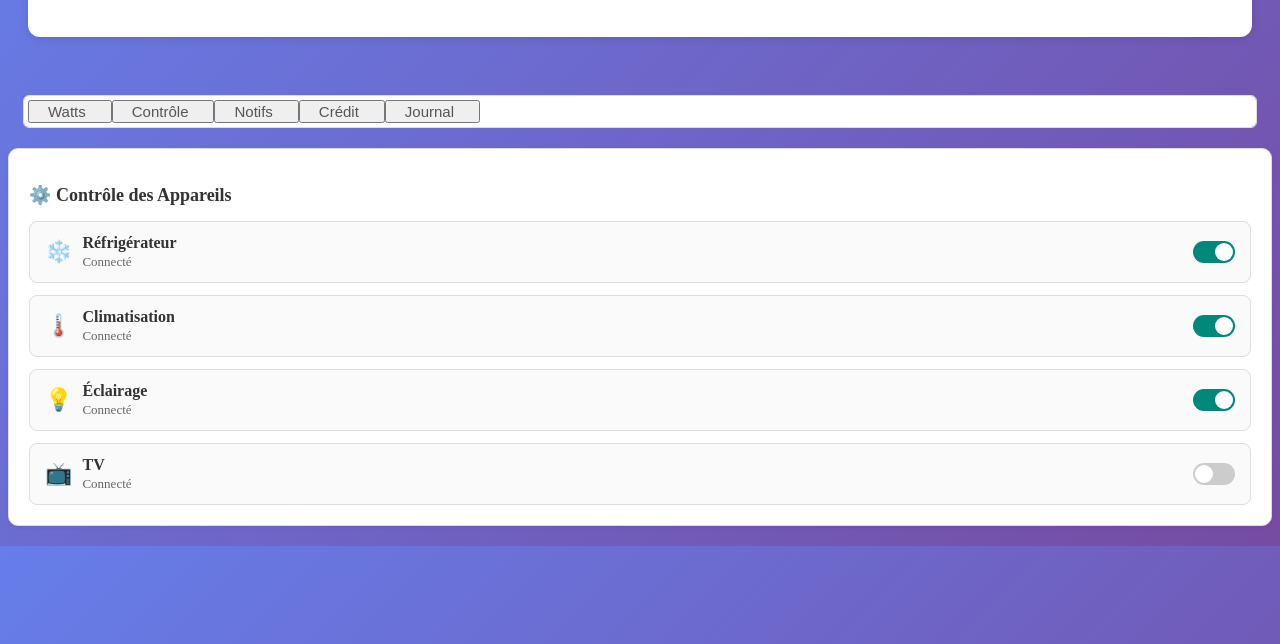
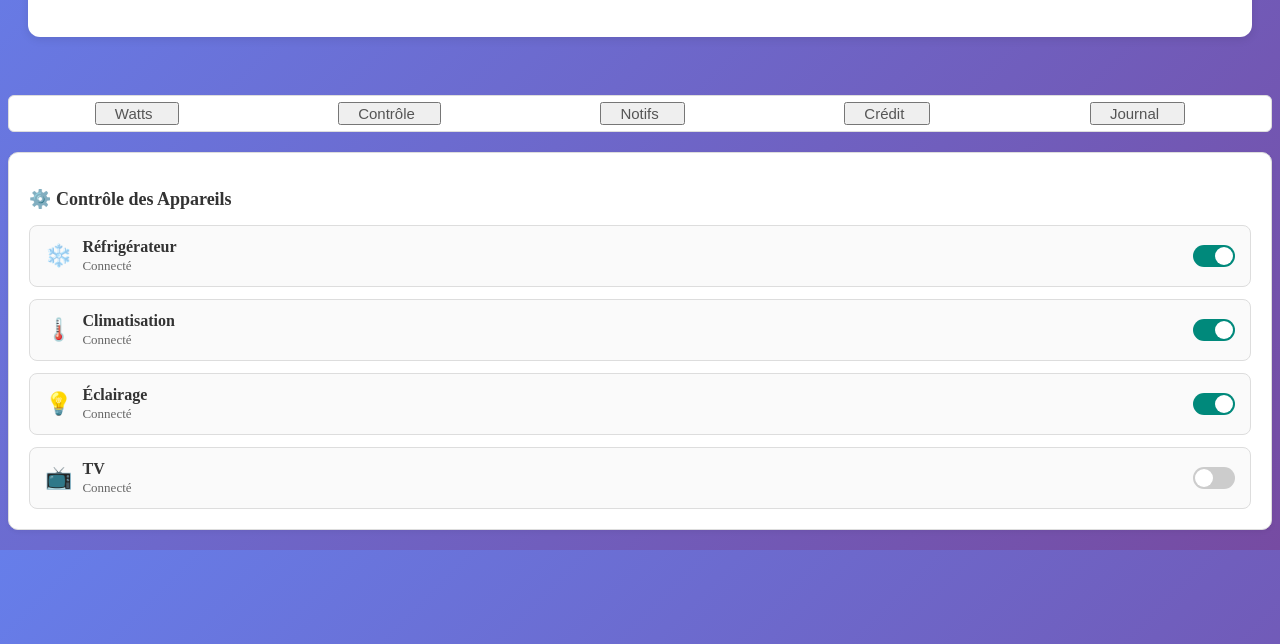
Before and after one commit to sessianais27-oss/alert, a plain HTML site: page Contrôle.html in a window 1280 px wide. Shown: the part 156-800 px from the top of the page. Drawn offline with Linux system fonts and the light colour scheme.

Commit message:
new acos

```diff
--- a/Alertes.css
+++ b/Alertes.css
@@ -91,12 +91,13 @@
        /* ==== Barre de navigation secondaire ==== */
 .sub-nav {
   display: flex;
+  justify-content:space-around;
   align-items: center;
   background-color: #ffffff;
   border: 1px solid #ddd;
   border-radius: 6px;
-  margin: 8px 15px;
-  padding: 4px;
+  margin: 8px 0;
+  padding: 6px;
   overflow-x: auto;
 }
 .sub-tab {
--- a/Consommation.css
+++ b/Consommation.css
@@ -80,12 +80,13 @@
 
 .sub-nav {
   display: flex;
+  justify-content:space-around;
   align-items: center;
   background-color: #ffffff;
   border: 1px solid #ddd;
   border-radius: 6px;
-  margin: 8px 15px;
-  padding: 4px;
+  margin: 8px 0;
+  padding: 6px;
   overflow-x: auto;
 }
 .sub-tab {
--- a/Contrôle.css
+++ b/Contrôle.css
@@ -81,12 +81,13 @@
        /* ==== Barre de navigation secondaire ==== */
 .sub-nav {
   display: flex;
+  justify-content:space-around;
   align-items: center;
   background-color: #ffffff;
   border: 1px solid #ddd;
   border-radius: 6px;
-  margin: 8px 15px;
-  padding: 4px;
+  margin: 8px 0;
+  padding: 6px;
   overflow-x: auto;
 }
 .sub-tab {
--- a/Historiques.css
+++ b/Historiques.css
@@ -80,12 +80,13 @@
 
  .sub-nav {
   display: flex;
+  justify-content:space-around;
   align-items: center;
   background-color: #ffffff;
   border: 1px solid #ddd;
   border-radius: 6px;
-  margin: 8px 15px;
-  padding: 4px;
+  margin: 8px 0;
+  padding: 6px;
   overflow-x: auto;
 }
 .sub-tab {
--- a/Interface.css
+++ b/Interface.css
@@ -161,13 +161,13 @@ body {
 /* ==== Barre de navigation secondaire ==== */
 .sub-nav {
   display: flex;
-  justify-content: space-around;
+  justify-content:space-around;
   align-items: center;
   background-color: #ffffff;
   border: 1px solid #ddd;
   border-radius: 6px;
-  margin: 8px 10px;
-  padding: 4px;
+  margin: 8px 0;
+  padding: 6px;
   overflow-x: auto;
 }
 .sub-tab {
```
